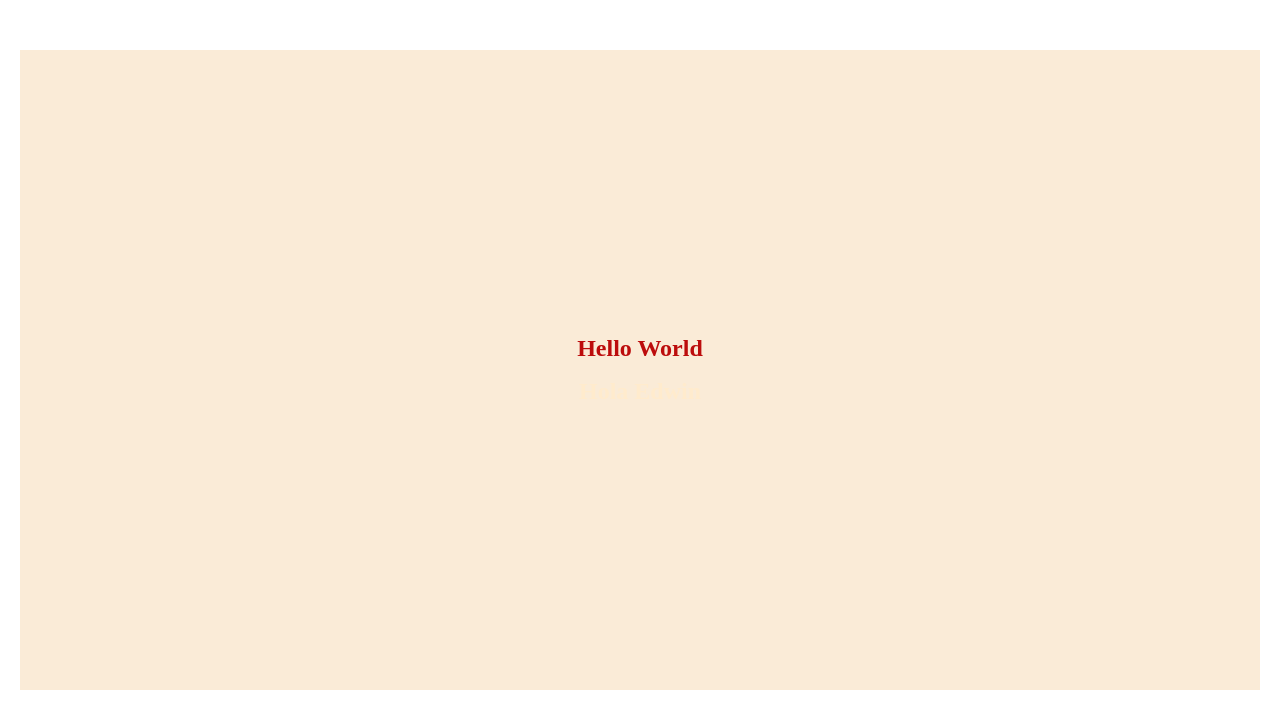
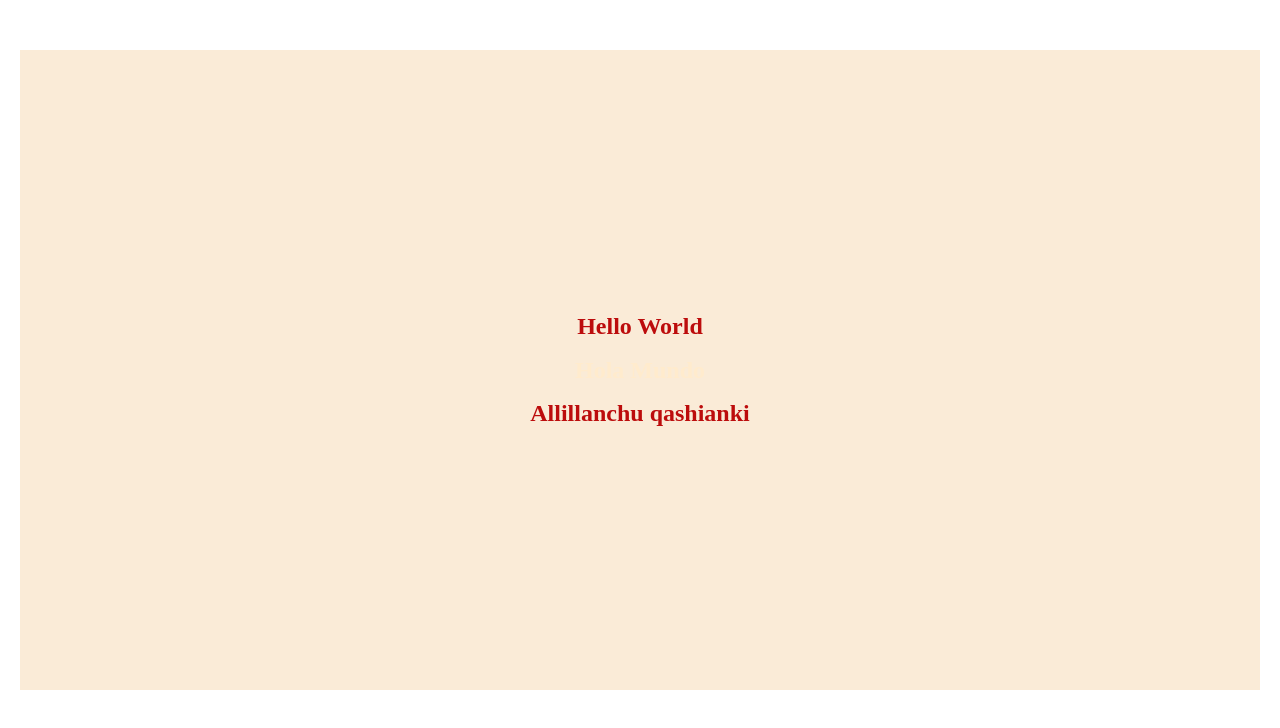
Before and after one commit to EdwinRodriguezValle/hello-world, a React (Create React App) app: page / in a window 1280 px wide. Shown: the top 728 px of the page. Built offline with nearby package versions, Linux system fonts and the light colour scheme.

Commit message:
allinllanchuqashianki

```diff
--- a/src/App.js
+++ b/src/App.js
@@ -1,5 +1,7 @@
 import './App.css';
 import Hola from './components/Hola';
+import Footer from './components/footer/footer';
+
 
 function App() {
   return (
@@ -8,6 +10,7 @@ function App() {
         <h1>
           Hello World
           <Hola/>
+          <Footer/>
         </h1>
       </div>
     </div>
--- a/src/components/Hola.js
+++ b/src/components/Hola.js
@@ -4,7 +4,7 @@ import './Hola.css';
 function Hola(){
     return (
         <div>
-          <h1 id="hola">Hola Edwin</h1>
+          <h1 id="hola">Hola Mundo</h1>
         </div>
       );
 }
--- a/src/components/footer/footer.js
+++ b/src/components/footer/footer.js
@@ -0,0 +1,11 @@
+import React from "react";
+
+function Footer(){
+    return(
+        <div>
+            Allillanchu qashianki
+        </div>
+    );
+}
+
+export default Footer;
```
Also changed, not shown: src/logo.svg (deleted).
